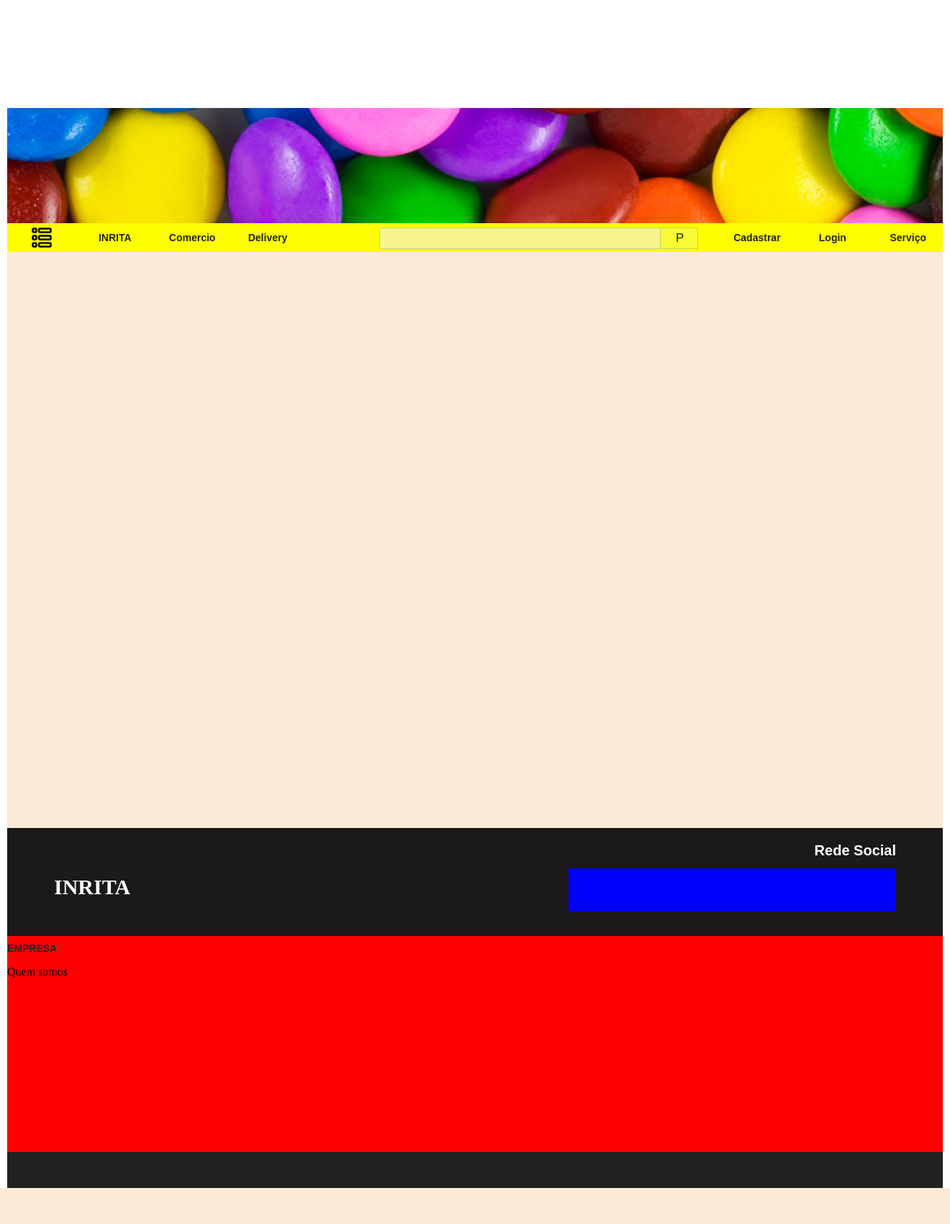
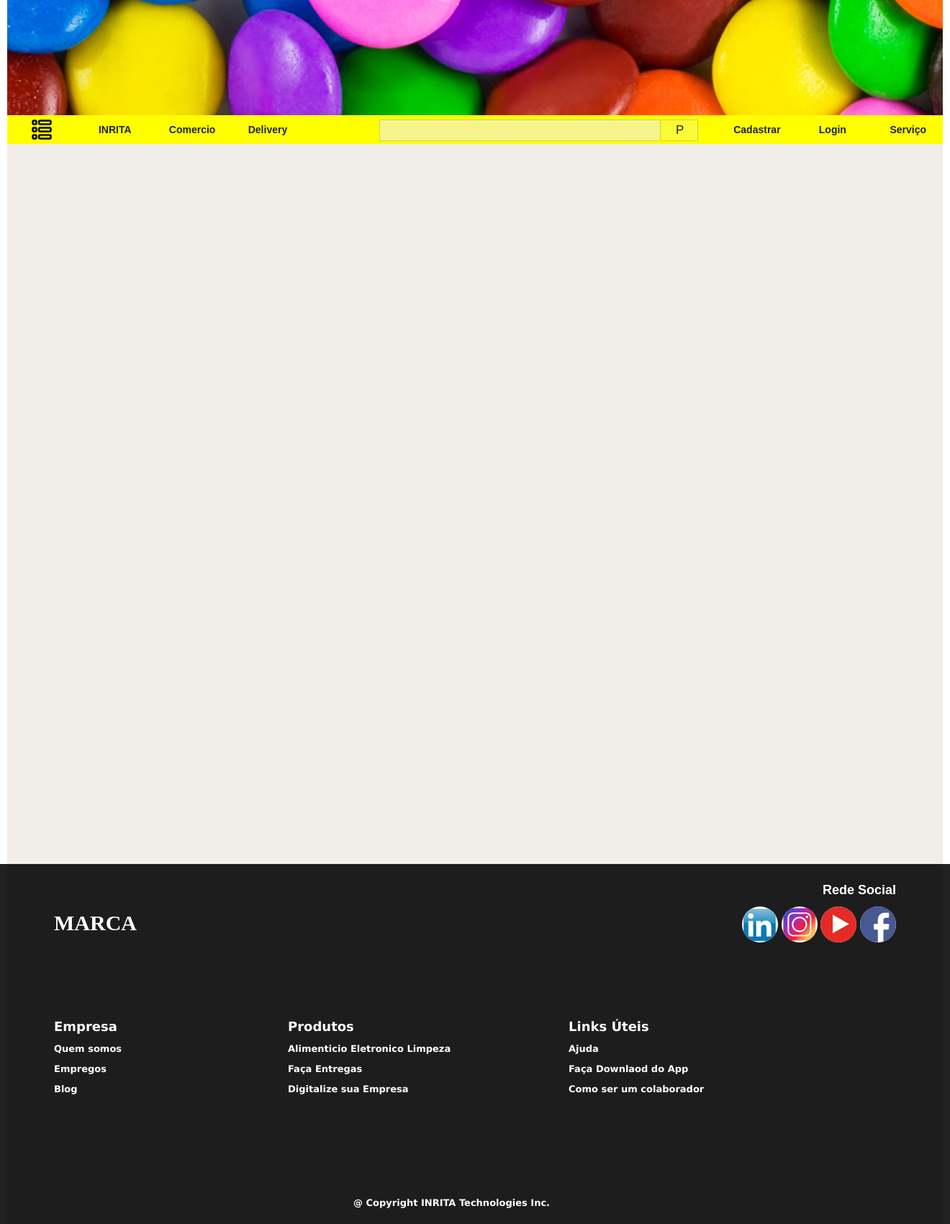
Before and after one commit to Ruan-Rita/Uber-de-Mercado, a PHP site: page /home.php in a window 1320 px wide. Shown: the whole page at 72% size. Before the commit the page ends 1650 px from the top, so only its background shows below. Run offline with PHP 8.4, Linux system fonts and the light colour scheme; a map, chart or similar area stays blank.

Commit message:
Menu e Rodape SemiProntos

```diff
--- a/UberComida/css/home.css
+++ b/UberComida/css/home.css
@@ -146,9 +146,9 @@ h1{
 
 .contx{
     width: 1300px;
-    height: 800px;
+    height: 1000px;
     margin: auto;
-    background-color: antiquewhite;
+    background-color: rgb(241, 237, 232);
 
     margin-top: 0px;
     margin-bottom: 0px;
@@ -161,6 +161,10 @@ h1{
  *          RODAPE DA PAGINA
  *--------------------------------------*/
 .footer{
+    width: 100%;
+    background-color: #222;
+}
+.cont{
     width: 1300px;
     height: 500px;
     margin: auto;
@@ -176,7 +180,7 @@ h1{
 .marca{
     width: 50%;
     height: 30%;
-    background-color:  rgb(27, 25, 25);
+    background-color:  rgb(29, 29, 29);
     float: left;
 }
 
@@ -191,26 +195,103 @@ h1{
 .redeSociais{
     width: 50%;
     height: 30%;
-    background-color: rgb(27, 25, 25);
+    background-color: rgb(29, 29, 29);
     float:left;
 }
 .redeSociais h1{
     text-align: right;
-    font-size: 20px;
+    font-size: 18px;
     margin-right: 10%;
-    margin-top:3%;
+    margin-top:4%;
     color: white;
 }
 .redes{
     width: 70%;
-    height: 40%;
-    background-color: blue;
+    height: 50px;/*
+    background-color: blue;*/
     float: right;
     margin-right: 10%;
 }
+.redes .rede1 ,.redes .rede2 ,.redes .rede3,.redes .rede4{
+    width: 50px ;
+    height: 100%;
+    margin-left: 1%;
+    background-color: white;
+    float:right;
+}
+.redes .rede1 ,.redes .rede2 ,.redes .rede3,.redes .rede4, .redes #img{
+    border-radius: 30px;
+}
+
+.redes .rede1:hover ,.redes .rede2:hover ,.redes .rede3:hover,.redes .rede4:hover{
+    width: 70px;
+    height:70px;
+    transition-duration: 400ms;
+    margin-right:-1%;
+    margin-top: -1%;
+
+}
+
+
 .extras{
     width: 100%;
     height: 60%;
-    background-color: red;
+      background-color: rgb(29, 29, 29);
+    float: left;
+}
+.extras .part1, .part2{
+    width: 25%;
+    height: 100%;/*
+    background-color: pink;*/
+    float: left;
+}
+
+
+.part3{
+    width: 50%;
+    height: 100%;/*
+    background-color: pink;*/
+    float: right;
+}
+
+.extras h1{
+    margin-top:20%;
+    margin-left:20%;
+    font-size: 18px;
+    font-family: Verdana, Geneva, Tahoma, sans-serif;
+    font-weight: bold;
+    color: white
+}
+
+.extras .part3 h1{
+    margin-top:10%;
+    font-size: 18px;
+    font-family: Verdana, Geneva, Tahoma, sans-serif;
+    font-weight: bold;
+    color: white
+}
+.extras p{
+    margin-left:20%;
+    font-size: 13px;
+    font-family: Verdana, Geneva, Tahoma, sans-serif;
+    font-weight: bold;
+    color: white
+}
+
+.autoral{
+    width: 100%;
+    height: 10%;
     float:left;
+    background-color: rgb(29, 29, 29);
+
 }
+
+.autoral h1{
+    margin-left:37%;
+    margin-top:1%;
+    font-size: 13px;
+    font-family: Verdana, Geneva, Tahoma, sans-serif;
+    font-weight: bold;
+    color: white
+
+}
--- a/UberComida/home.php
+++ b/UberComida/home.php
@@ -10,7 +10,6 @@
 
 </head>
 <body>
-<canvas></canvas>
     <div class="main">
         <div class="intro">
             <img src="img/Candy_Many_Texture_519849_2560x1440.jpg" width="100%" height="100%"/>
@@ -39,17 +38,45 @@
 
 
     </div>
+
     <div class="footer">
+        <div class="cont">
             <div class="marca">
-            <h2>INRITA</h1>
+                <h2>MARCA</h1>
             </div>
             <div class="redeSociais">
                 <h1>Rede Social</h1>
-            <div class="redes"></div>
+                <div class="redes">
+                    <div class="rede1"><img id="img" src="img/facebook.png" width="100%" height="100%"/></div>
+                    <div class="rede2"><img id="img" src="img/youtube.png" width="100%" height="100%"/></div>
+                    <div class="rede3"><img id="img" src="img/instagram.png" width="100%" height="100%"/></div>
+                    <div class="rede4"><img id="img" src="img/linkedin.png"  width="100%" height="100%"/></div>
+                </div>
             </div>
             <div class="extras">
-            <h1>EMPRESA</h1>
+                <div  class="part1">
+                    <h1>Empresa</h1>
                     <p>Quem somos</p>
+                    <p>Empregos</p>
+                    <p>Blog</p>
+                </div>
+                <div class="part2">
+                    <h1>Produtos</h1>
+                    <p>Alimenticio Eletronico Limpeza</p>
+                    <p>Faça Entregas</p>
+                    <p>Digitalize sua Empresa</p>
+                </div>
+                <div class="part3">
+                    <h1>Links Úteis</h1>
+                    <p>Ajuda</p>
+                    <p>Faça Downlaod do App</p>
+                    <p>Como ser um colaborador</p>
+                </div>
+            </div>
+
+            <div class="autoral">
+                <h1>@ Copyright INRITA Technologies Inc.</h1>
+            </div>
         </div>
     </div>
 </body>
```
Also changed, not shown: UberComida/img/facebook.png (added), UberComida/img/instagram.png (added), UberComida/img/linkedin.png (added), UberComida/img/youtube.png (added). Lines whose indentation alone changed are shown as unchanged.
